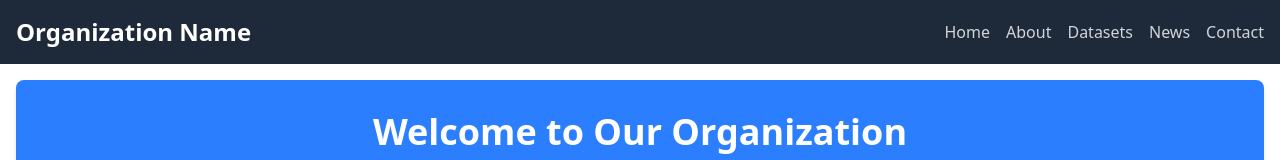
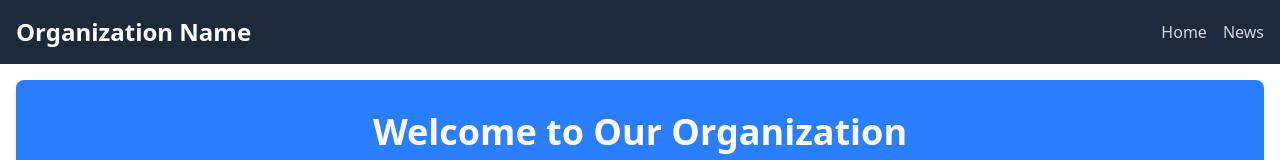
Before and after one commit to ResponsibleGenAI/CodecFake-Plus, a SvelteKit app: page / in a window 1280 px wide. Shown: the top 160 px of the page. Built offline with nearby package versions, Linux system fonts and the light colour scheme.

Commit message:
Fix path issue.

```diff
--- a/src/components/Navbar.svelte
+++ b/src/components/Navbar.svelte
@@ -1,4 +1,5 @@
 <script lang="ts">
+  import { base } from '$app/paths';
   import { onMount } from 'svelte';
   import { writable } from 'svelte/store';
   import { gsap } from 'gsap';
@@ -16,7 +17,7 @@
 
 <nav class="bg-gray-800 p-4">
   <div class="container mx-auto flex justify-between items-center">
-    <a href="/" class="text-white text-2xl font-bold">Organization Name</a>
+    <a href="{base}/" class="text-white text-2xl font-bold">Organization Name</a>
     <button class="text-white md:hidden" on:click={toggleMenu}>
       <!-- Hamburger Icon -->
       <svg class="w-6 h-6" fill="none" stroke="currentColor" viewBox="0 0 24 24">
@@ -24,20 +25,20 @@
       </svg>
     </button>
     <ul class="hidden md:flex space-x-4">
-      <li><a href="/" class="text-gray-300 hover:text-white">Home</a></li>
-      <li><a href="/about" class="text-gray-300 hover:text-white">About</a></li>
-      <li><a href="/datasets" class="text-gray-300 hover:text-white">Datasets</a></li>
-      <li><a href="/news" class="text-gray-300 hover:text-white">News</a></li>
-      <li><a href="/contact" class="text-gray-300 hover:text-white">Contact</a></li>
+      <li><a href="{base}/" class="text-gray-300 hover:text-white">Home</a></li>
+      <!-- <li><a href="about" class="text-gray-300 hover:text-white">About</a></li> -->
+      <!-- <li><a href="datasets" class="text-gray-300 hover:text-white">Datasets</a></li> -->
+      <li><a href="news" class="text-gray-300 hover:text-white">News</a></li>
+      <!-- <li><a href="contact" class="text-gray-300 hover:text-white">Contact</a></li> -->
     </ul>
   </div>
   {#if $showMenu}
     <ul class="md:hidden mt-2">
-      <li><a href="/" class="block text-gray-300 hover:text-white p-2">Home</a></li>
-      <li><a href="/about" class="block text-gray-300 hover:text-white p-2">About</a></li>
-      <li><a href="/datasets" class="block text-gray-300 hover:text-white p-2">Datasets</a></li>
-      <li><a href="/news" class="block text-gray-300 hover:text-white p-2">News</a></li>
-      <li><a href="/contact" class="block text-gray-300 hover:text-white p-2">Contact</a></li>
+      <li><a href="{base}/" class="block text-gray-300 hover:text-white p-2">Home</a></li>
+      <!-- <li><a href="about" class="block text-gray-300 hover:text-white p-2">About</a></li> -->
+      <!-- <li><a href="datasets" class="block text-gray-300 hover:text-white p-2">Datasets</a></li> -->
+      <li><a href="news" class="block text-gray-300 hover:text-white p-2">News</a></li>
+      <!-- <li><a href="contact" class="block text-gray-300 hover:text-white p-2">Contact</a></li> -->
     </ul>
   {/if}
 </nav>
--- a/src/routes/+page.svelte
+++ b/src/routes/+page.svelte
@@ -1,4 +1,5 @@
 <script lang="ts">
+  import { base } from '$app/paths';
 	import { onMount } from 'svelte';
 	import { gsap } from 'gsap';
 	import Navbar from '../components/Navbar.svelte';
@@ -27,13 +28,13 @@
 			title: 'News Item 1',
 			date: 'March 15, 2025',
 			summary: 'Summary of news item 1.',
-			link: '/news/news-item-1'
+			link: 'news'
 		},
 		{
 			title: 'News Item 2',
 			date: 'March 10, 2025',
 			summary: 'Summary of news item 2.',
-			link: '/news/news-item-2'
+			link: 'news'
 		}
 	];
 
@@ -90,13 +91,13 @@
 					class="dataset-item transform rounded-lg bg-white p-6 shadow-md transition-shadow duration-300 hover:-translate-y-1 hover:shadow-xl"
 				>
 					<h3 class="mb-2 text-xl font-bold">
-						<a href={`/datasets/${dataset.slug}`} class="text-blue-500 hover:underline">
+						<a href={`${base}/datasets/${dataset.slug}`} class="text-blue-500 hover:underline">
 							{dataset.name}
 						</a>
 					</h3>
 					<p class="mb-4 text-gray-700">{dataset.description}</p>
 					<div class="flex space-x-4 text-sm">
-						<a href={dataset.link} class="text-blue-500 hover:underline" target="_blank">Dataset</a>
+						<a href='{base}/{dataset.link}' class="text-blue-500 hover:underline" target="_blank">Dataset</a>
 						<a href={dataset.paper} class="text-blue-500 hover:underline" target="_blank">Paper</a>
 					</div>
 				</div>
--- a/src/routes/news/+page.svelte
+++ b/src/routes/news/+page.svelte
@@ -1,4 +1,5 @@
 <script lang="ts">
+  import { base } from '$app/paths';
   import { onMount } from 'svelte';
   import { gsap } from 'gsap';
   import Navbar from '../../components/Navbar.svelte';
@@ -11,8 +12,8 @@
   }
 
   const news: NewsItem[] = [
-    { title: 'News Item 1', date: 'March 15, 2025', summary: 'Summary of news item 1.', link: '/news/news-item-1' },
-    { title: 'News Item 2', date: 'March 10, 2025', summary: 'Summary of news item 2.', link: '/news/news-item-2' },
+    { title: 'News Item 1', date: 'March 15, 2025', summary: 'Summary of news item 1.', link: 'news' },
+    { title: 'News Item 2', date: 'March 10, 2025', summary: 'Summary of news item 2.', link: 'news' },
   ];
 
   onMount(() => {
@@ -28,7 +29,7 @@
     {#each news as item}
       <div class="news-item p-4 border rounded-lg shadow-sm hover:shadow-md transition-shadow">
         <h3 class="text-xl font-bold">
-          <a href={item.link} class="text-blue-500 hover:underline">{item.title}</a>
+          <a href='{base}/{item.link}' class="text-blue-500 hover:underline">{item.title}</a>
         </h3>
         <p class="text-sm text-gray-500">{item.date}</p>
         <p class="text-gray-700">{item.summary}</p>
```
